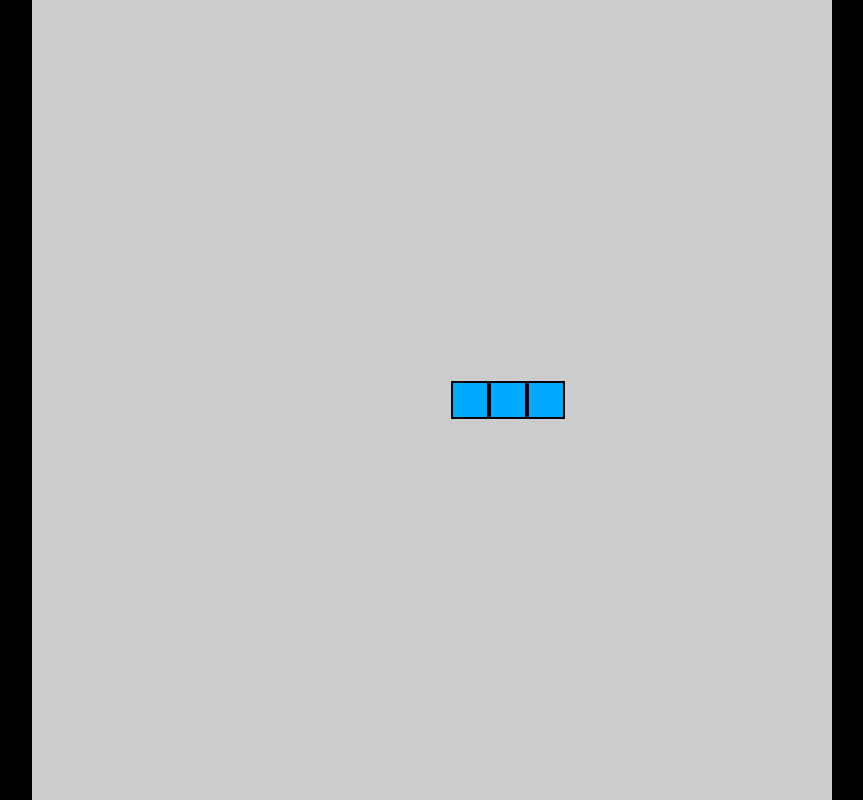
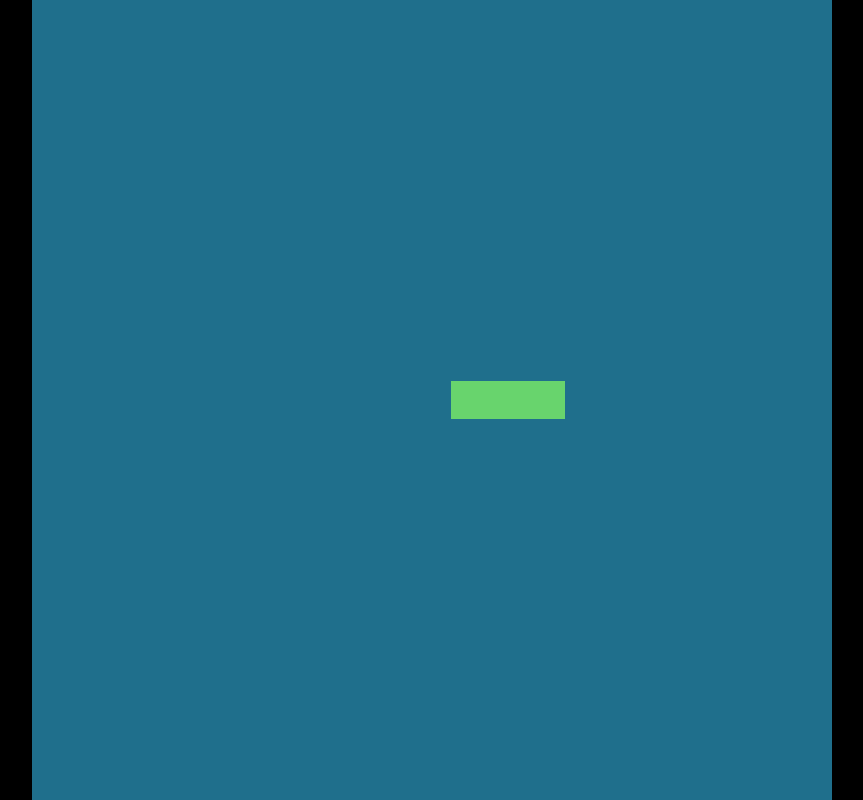
Before and after one commit to DevRNelson/Snake-Game, a plain HTML site: page index.html in a window 1280 px wide. Shown: the whole page, without its empty margins (208-1071 px from the left). Drawn offline with Linux system fonts and the light colour scheme.

Commit message:
Nicer Colours

```diff
--- a/index.html
+++ b/index.html
@@ -18,7 +18,7 @@
         }
 
         #game-board {
-            background-color: #CCC;
+            background-color: rgb(31, 111, 140);
             width: 100vmin;
             height: 100vmin;
             display: grid;
@@ -27,8 +27,7 @@
         }
 
         .snake {
-            background-color: hsl(200, 100%, 50%);
-            border: .25vmin solid black;
+            background-color: hsl(123, 56%, 62%);
         }
 
         .food {
```
